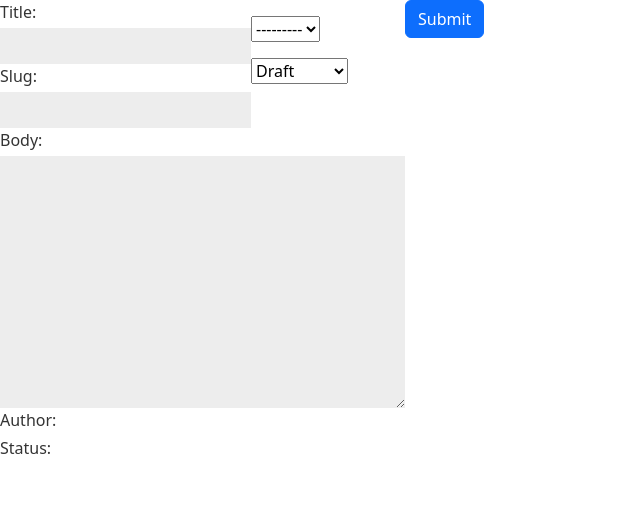
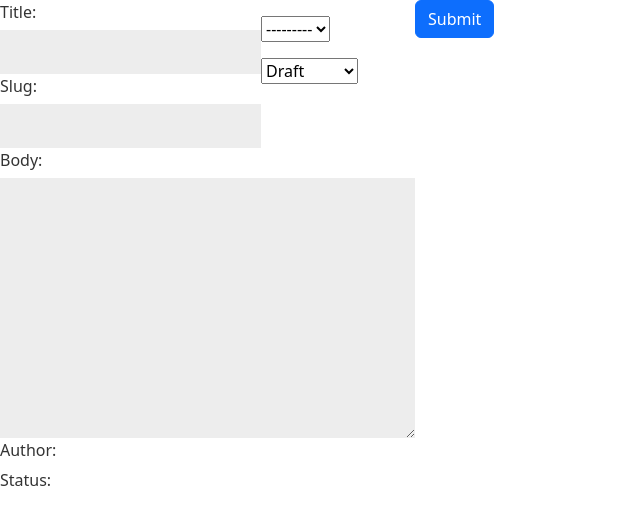
Before and after one commit to Krushovice/dj_site, a Django app: page /blog/create/ in a window 1280 px wide. Shown: the part 56-581 px from the top of the page, without its empty margins (0-640 px from the left). Run offline with Django 5.2, Linux system fonts and the light colour scheme.

Commit message:
add some styles

```diff
--- a/bookshelf/blog/static/css/blog.css
+++ b/bookshelf/blog/static/css/blog.css
@@ -57,7 +57,7 @@
     float:left;
     clear:both;
     color:#333;
-    margin-bottom:4px;
+    margin-bottom:6px;
 }
 input, textarea {
     clear:both;
@@ -65,7 +65,7 @@
     margin:0 0 10px;
     background:#ededed;
     border:0;
-    padding:6px 10px;
+    padding:10px 15px;
     font-size:12px;
 }
 input[type=submit] {
@@ -95,3 +95,14 @@
     font-size:12px;
     color:#666;
 }
+
+.comment-form {
+    margin-top: 20px; /* Измените значение по вашему усмотрению */
+}
+
+.form-body {
+    margin-bottom: 20px; /* Установите нужное значение отступа */
+}
+.clear {
+    clear: both; /* Сбрасывает float для элемента */
+}
```
